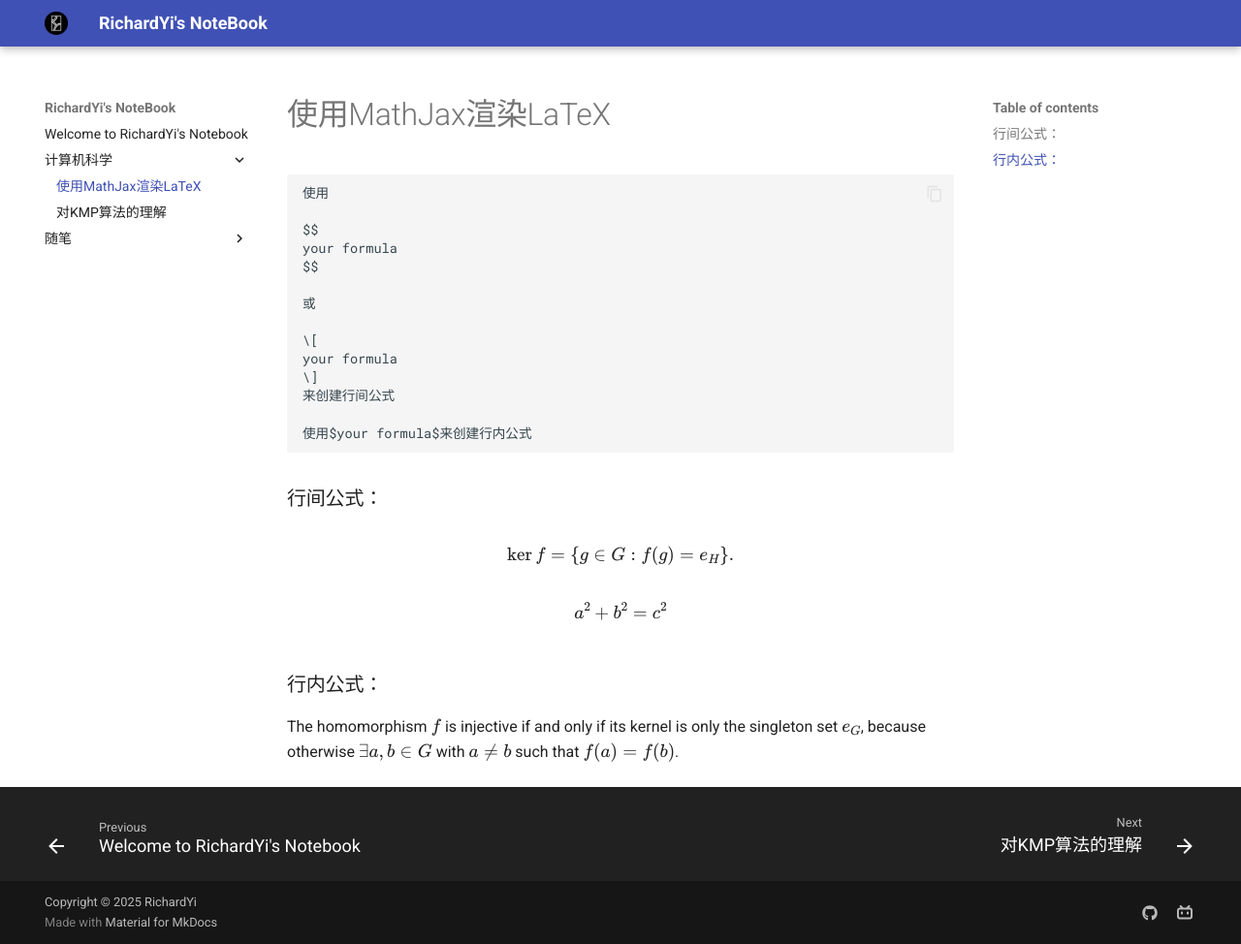
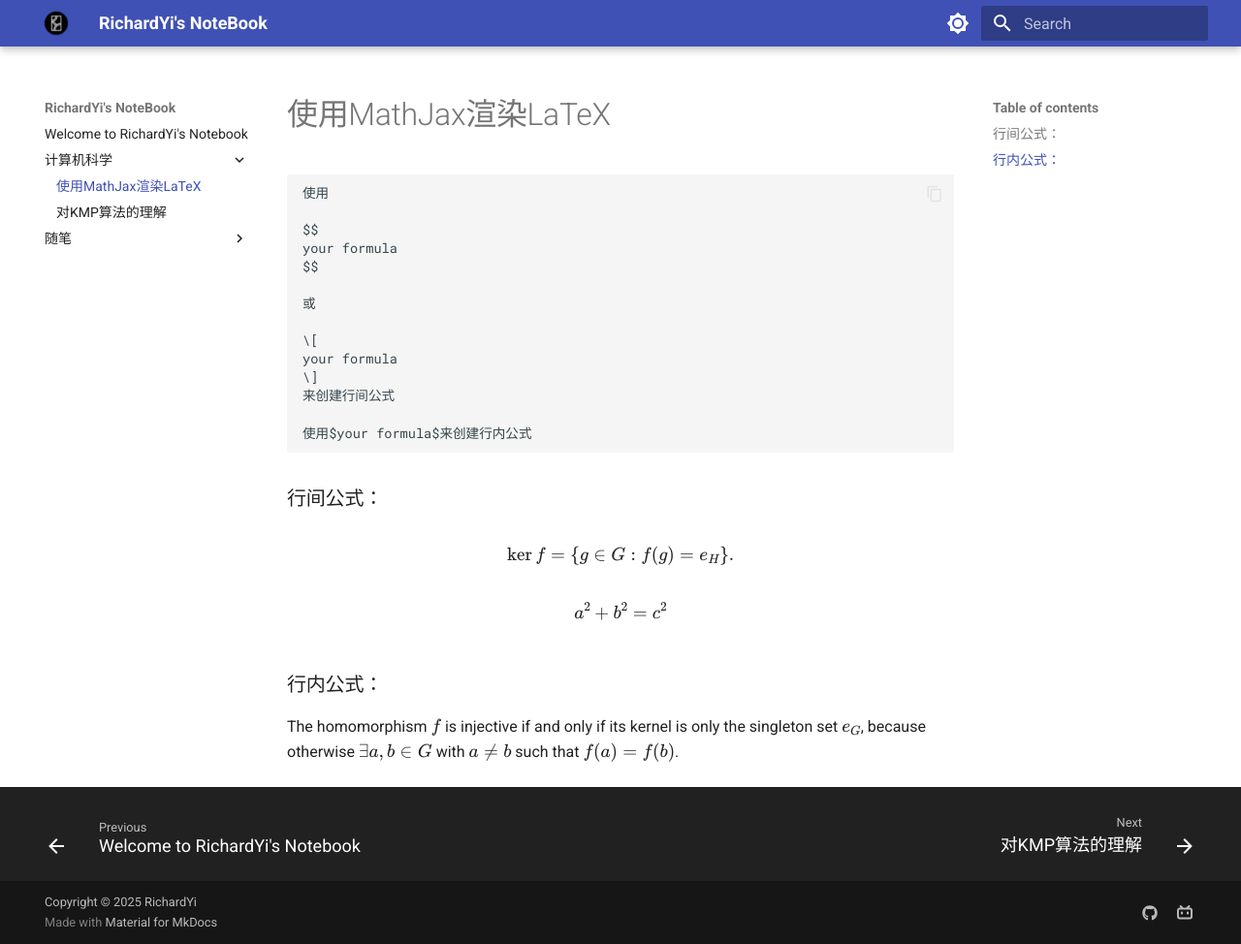
Before and after one commit to RichardYi-SYSU/MyNotebook, an MkDocs documentation site: the page built from docs/计算机科学/LaTeX内容测试.md, in a window 1280 px wide and 974 px high. Shown: the whole window at 97% size. Built offline with MkDocs 1.6.1 and Material for MkDocs 9.7.7, drawn with Linux system fonts in a browser that asks for light colours.

Commit message:
增加日夜切换按钮

```diff
--- a/mkdocs.yml
+++ b/mkdocs.yml
@@ -36,11 +36,20 @@ theme:
     - navigation.footer
   logo: assets/logo128.png
   favicon: assets/logo.png
-
+  palette:
+    - scheme: default
+      toggle:
+        icon: material/brightness-7
+        name: Switch to dark mode
+    - scheme: slate
+      toggle:
+        icon: material/brightness-4
+        name: Switch to light mode
 
 
 plugins:
- - glightbox:
+  - search
+  - glightbox:
      touchNavigation: true
      loop: false
      effect: fade
```
